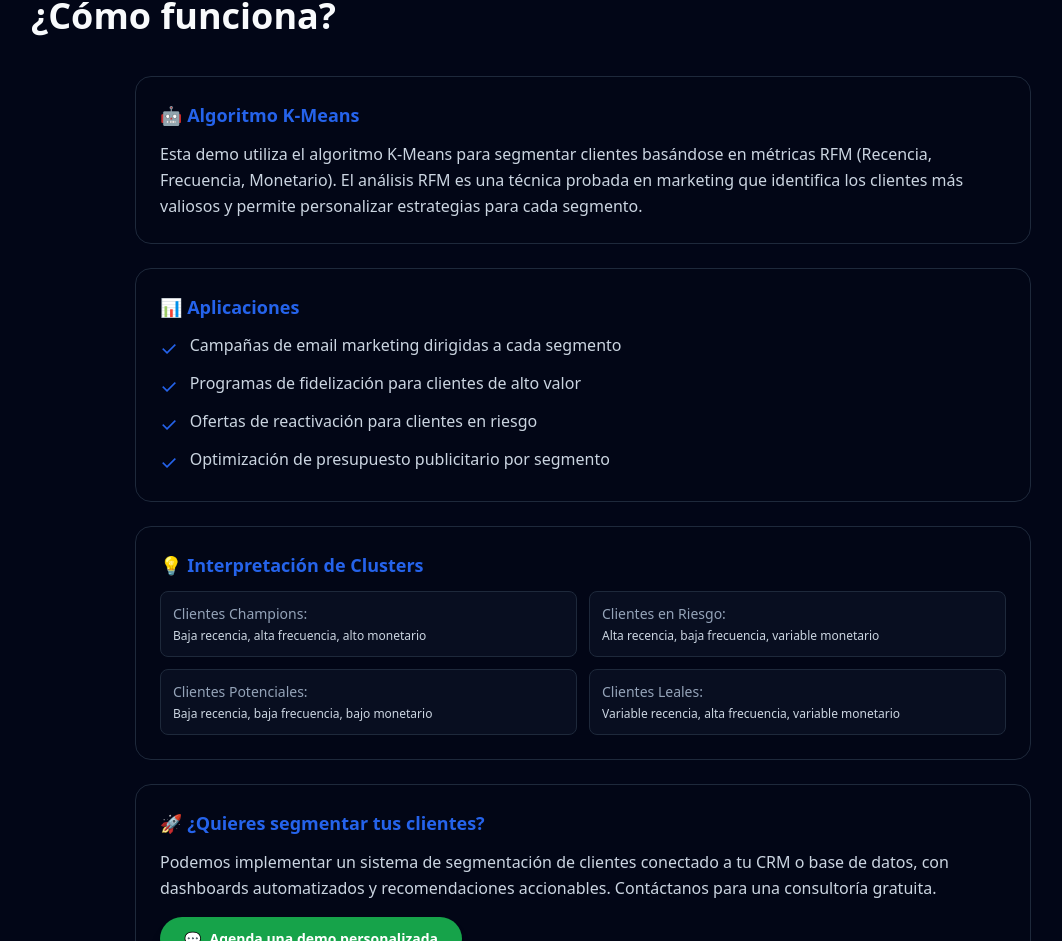
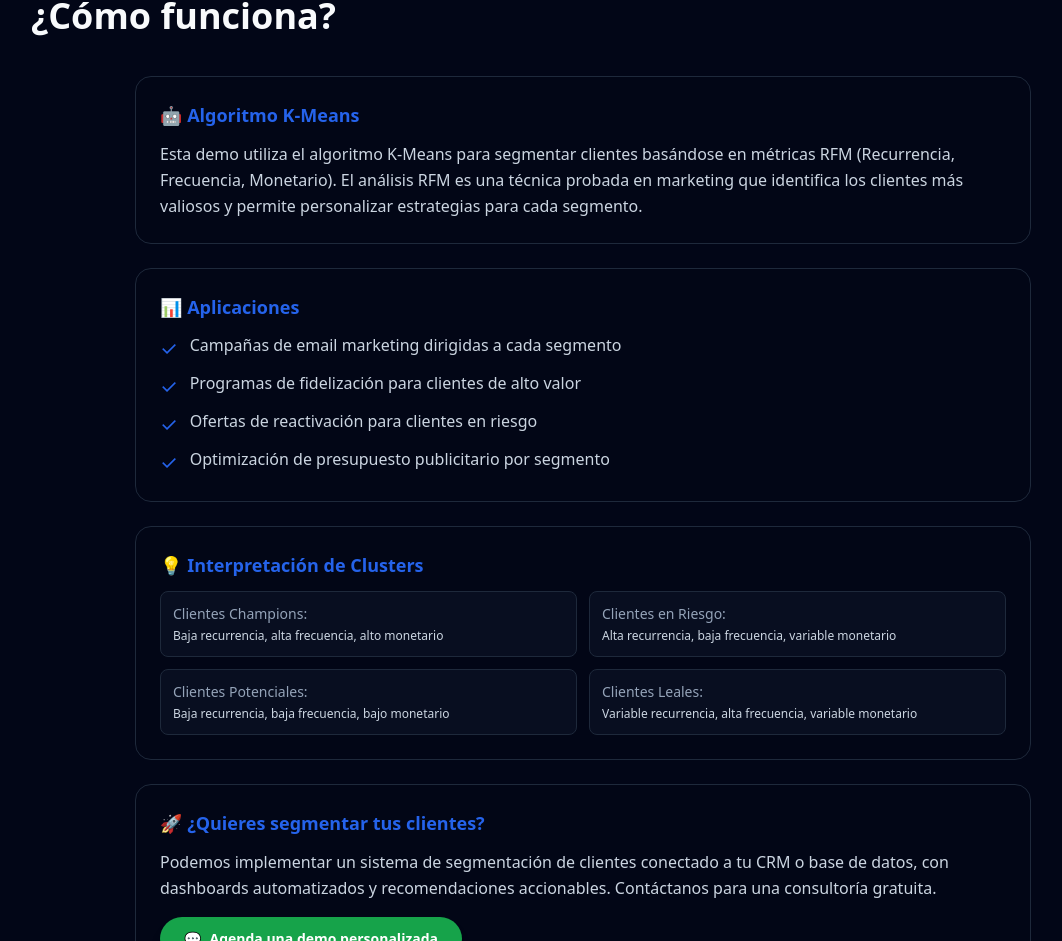
Before and after one commit to quai-analytics/presentacion-web, a React (Vite) app: page /demo/customer-clustering in a window 1280 px wide. Shown: the part 2171-3112 px from the top of the page, without its empty margins (57-1119 px from the left). Built offline with nearby package versions, Linux system fonts and the light colour scheme; no server answers.

Commit message:
se corrige recencia a recurrencia

```diff
--- a/src/pages/CustomerClusteringDemoPage.tsx
+++ b/src/pages/CustomerClusteringDemoPage.tsx
@@ -42,7 +42,7 @@ export function CustomerClusteringDemoPage() {
           <div className="rounded-2xl border border-slate-800 bg-slate-950/50 p-6">
             <h3 className="text-lg font-semibold text-quai-teal mb-3">🤖 Algoritmo K-Means</h3>
             <p className="text-slate-300 leading-relaxed">
-              Esta demo utiliza el algoritmo K-Means para segmentar clientes basándose en métricas RFM (Recencia, Frecuencia, Monetario).
+              Esta demo utiliza el algoritmo K-Means para segmentar clientes basándose en métricas RFM (Recurrencia, Frecuencia, Monetario).
               El análisis RFM es una técnica probada en marketing que identifica los clientes más valiosos y permite personalizar
               estrategias para cada segmento.
             </p>
@@ -75,19 +75,19 @@ export function CustomerClusteringDemoPage() {
             <div className="grid sm:grid-cols-2 gap-3">
               <div className="rounded-lg bg-slate-900/50 border border-slate-800 p-3">
                 <p className="text-sm text-slate-400 mb-1">Clientes Champions:</p>
-                <p className="text-xs text-slate-300">Baja recencia, alta frecuencia, alto monetario</p>
+                <p className="text-xs text-slate-300">Baja recurrencia, alta frecuencia, alto monetario</p>
               </div>
               <div className="rounded-lg bg-slate-900/50 border border-slate-800 p-3">
                 <p className="text-sm text-slate-400 mb-1">Clientes en Riesgo:</p>
-                <p className="text-xs text-slate-300">Alta recencia, baja frecuencia, variable monetario</p>
+                <p className="text-xs text-slate-300">Alta recurrencia, baja frecuencia, variable monetario</p>
               </div>
               <div className="rounded-lg bg-slate-900/50 border border-slate-800 p-3">
                 <p className="text-sm text-slate-400 mb-1">Clientes Potenciales:</p>
-                <p className="text-xs text-slate-300">Baja recencia, baja frecuencia, bajo monetario</p>
+                <p className="text-xs text-slate-300">Baja recurrencia, baja frecuencia, bajo monetario</p>
               </div>
               <div className="rounded-lg bg-slate-900/50 border border-slate-800 p-3">
                 <p className="text-sm text-slate-400 mb-1">Clientes Leales:</p>
-                <p className="text-xs text-slate-300">Variable recencia, alta frecuencia, variable monetario</p>
+                <p className="text-xs text-slate-300">Variable recurrencia, alta frecuencia, variable monetario</p>
               </div>
             </div>
           </div>
```
